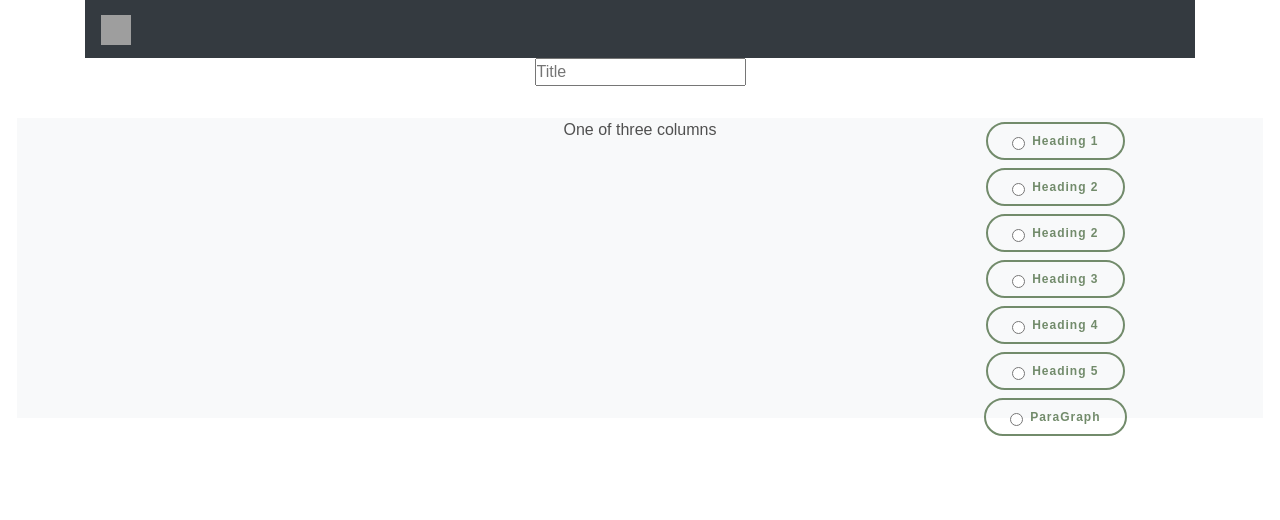
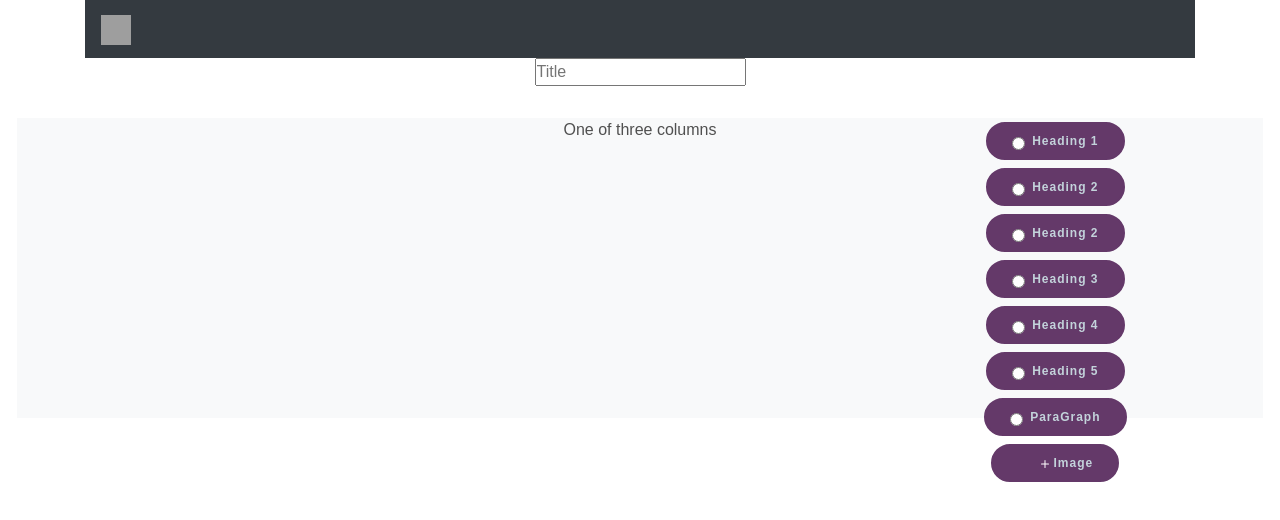
Before and after one commit to utkarshgubrelay2000/bloggr-admin, a React (Create React App) app: page / in a window 1280 px wide. Shown: the top 520 px of the page. Built offline with nearby package versions, Linux system fonts and the light colour scheme; grey boxes are pictures that could not be loaded.

Commit message:
image button added

```diff
--- a/src/App.js
+++ b/src/App.js
@@ -104,6 +104,20 @@ function App() {
 </div>
    </section>
 
+   <section type="section" className="btn cta-btn m-1">
+    <div className="form-check">
+
+    <input type="file" class="form-control-file" id="exampleFormControlFile1" style={{display:'none'}}/>
+    <svg xmlns="http://www.w3.org/2000/svg" width="16" height="16" fill="white" class="bi bi-plus" viewBox="0 0 16 16">
+  <path d="M8 4a.5.5 0 0 1 .5.5v3h3a.5.5 0 0 1 0 1h-3v3a.5.5 0 0 1-1 0v-3h-3a.5.5 0 0 1 0-1h3v-3A.5.5 0 0 1 8 4z"/>
+</svg>
+  <label className="form-check-label" for="exampleRadios1">
+  Image
+  </label>
+</div>
+   </section>
+
+
     </div>
 </div>
 </div>
--- a/src/index.css
+++ b/src/index.css
@@ -81,7 +81,7 @@ a {
 }
 
 a:hover {
-  color: #728B6B;
+  color: #643969;
   text-decoration: none !important;
 }
 
@@ -89,34 +89,35 @@ a:hover {
   Color
 ------------------------*/
 .primary-green {
-  color: #354A21;
+  color: #260e29;
 }
 
 .primary-light-green {
-  color: #728B6B;
+  color: #643969;
 }
 
 /*
     CTA-Btn
 */
 .cta-btn{
-  background: transparent;
   font-family: 'Montserrat', sans-serif;
   font-style: normal;
   font-weight: 600;
   font-size: 12px;
-  color: #728B6B;
   text-align: center;
-  border: 2px solid #728B6B ;
+  border: 2px solid #643969 ;
   transition: 0.5s !important;
   border-radius: 50px;
   letter-spacing: 1px;
   padding: 8px 24px !important;
   margin: 0 8px;
   cursor: pointer;
+  background: #643969;
+  color: #c3d3db!important;
 }
 
 .cta-btn:hover{
-  background: #728B6B;
-  color: #ffffff !important;
+  background: #c3d3db;
+  color: #643969 !important;
+  border: 2px solid #c3d3db ;
 }
```
